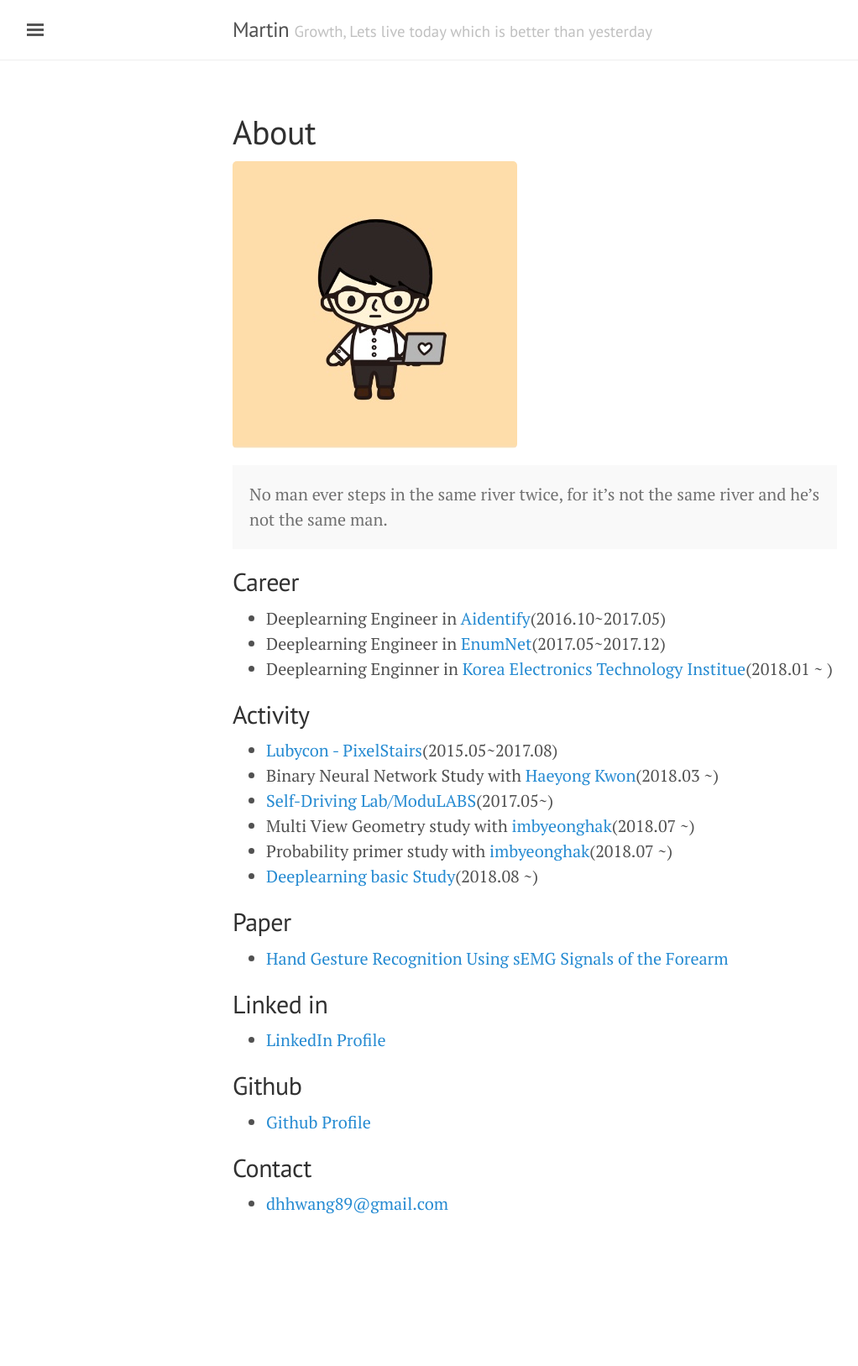
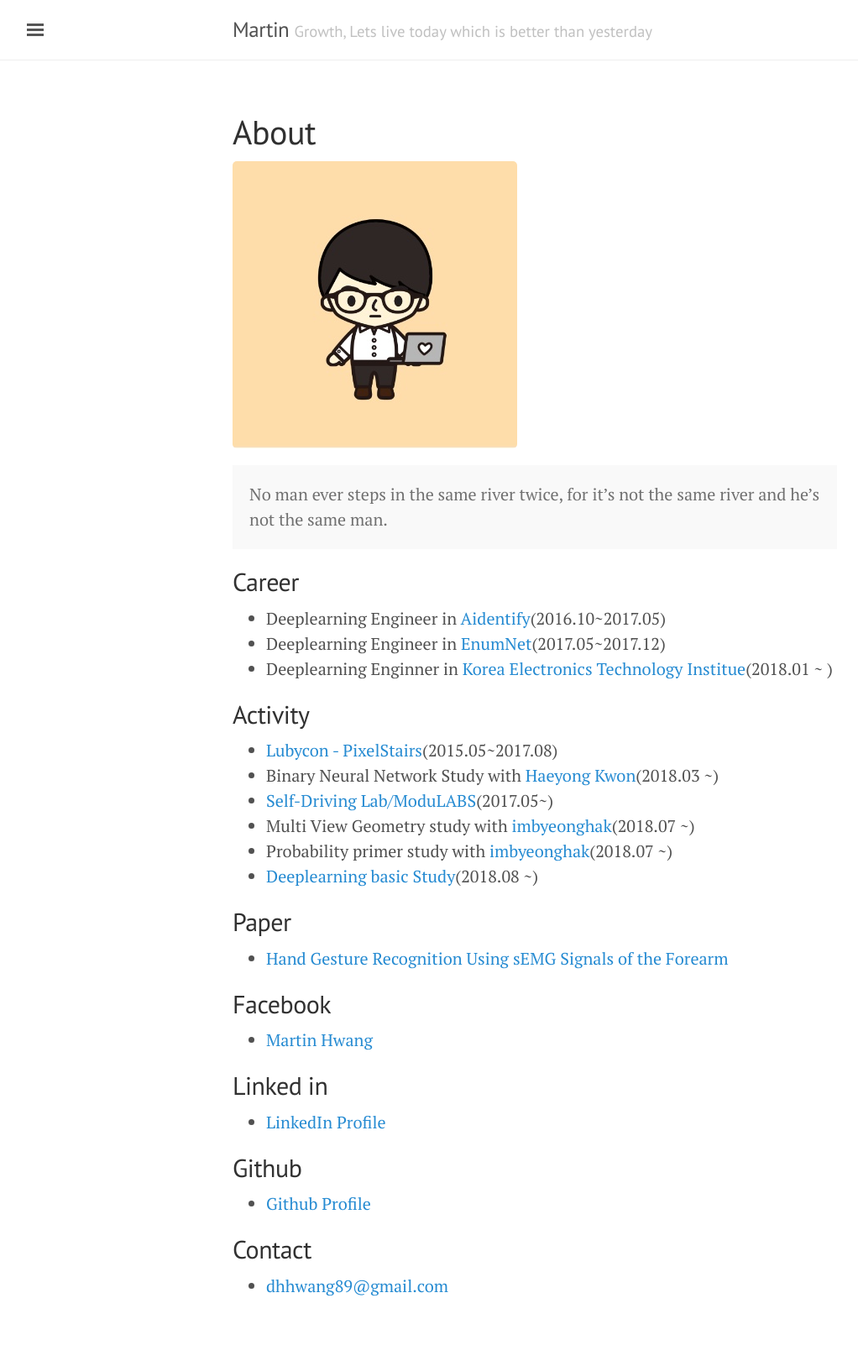
Before and after one commit to ssaru/jimheo.github.io, a Jekyll site: the page built from about.md, in a window 1280 px wide. Shown: the whole page at 84% size, without its empty margins (3-1025 px from the left). Built offline with Jekyll 4.4.1, drawn with Linux system fonts in a browser that asks for light colours; comment, search, counter and statistics services are not loaded; before the commit the page ends 1529 px from its top, so only the background shows below that.

Commit message:
add about information

```diff
--- a/about.md
+++ b/about.md
@@ -15,7 +15,6 @@ title: About
 * Deeplearning Engineer in [EnumNet](https://www.enumcut.com/)(2017.05~2017.12)
 * Deeplearning Enginner in [Korea Electronics Technology Institue](https://www.keti.re.kr/main/main.php)(2018.01 ~ )
 
-
 ## Activity
 
 * [Lubycon - PixelStairs](https://github.com/Lubycon)(2015.05~2017.08)
@@ -29,10 +28,18 @@ title: About
 
 * [Hand Gesture Recognition Using sEMG Signals of the Forearm](https://www.dbpia.co.kr/Journal/ArticleDetail/NODE06664240?TotalCount=0&Seq=10&isIdentifyAuthor=1&Collection=0&isFullText=0&specificParam=0&SearchMethod=0&Page=1&PageSize=20)
 
+
+
+## Facebook
+
+- [Martin Hwang](https://www.facebook.com/profile.php?id=100011640813154)
+
 ## Linked in
+
 * [LinkedIn Profile](https://www.linkedin.com/in/martin-hwang/)
 
 ## Github
+
 * [Github Profile](https://github.com/ssaru)
 
 ## Contact
```
